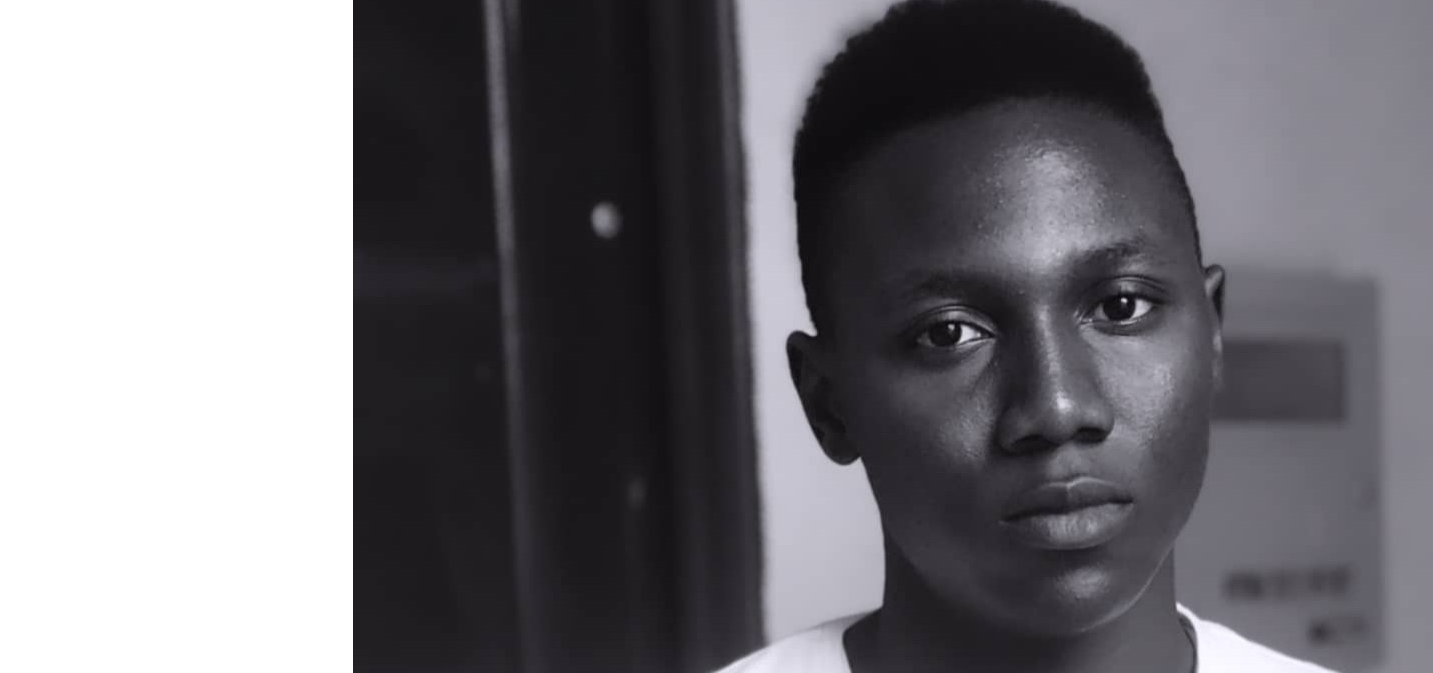
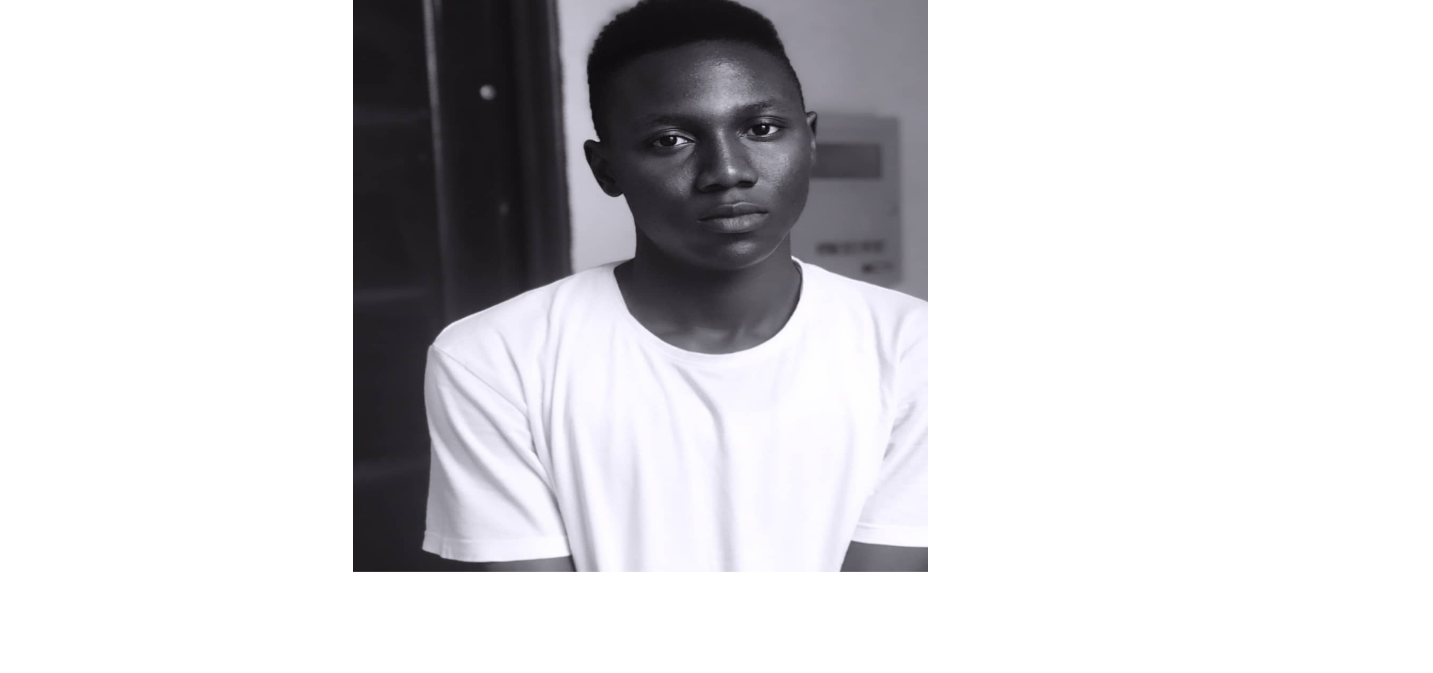
Before and after one commit to iabbakr/Oldgram, a plain HTML site: page index.html in a window 1280 px wide. Shown: the part 127-800 px from the top of the page, 1433 px wide, since content can reach past the window. Drawn offline with Linux system fonts and the light colour scheme.

Commit message:
Update index.css

```diff
--- a/index.css
+++ b/index.css
@@ -54,8 +54,8 @@ header{
     height: 35px;
 }
 .post-foto{
-    width: auto;
-    height: auto;
+    width: 575px;
+    height: 575px;
 }
 p{
     margin: 0;
```
